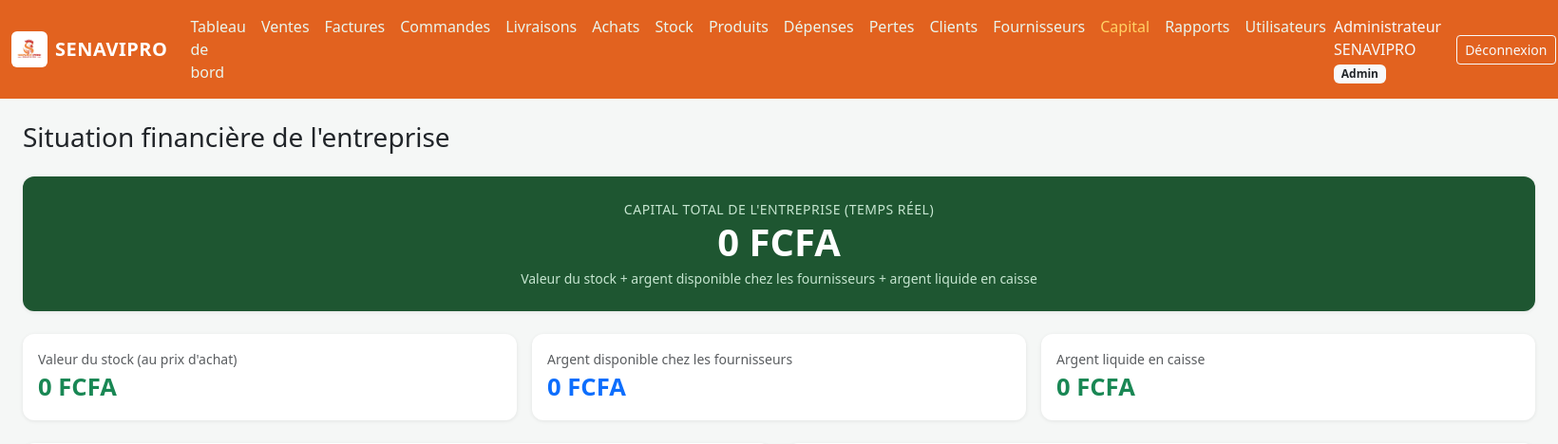
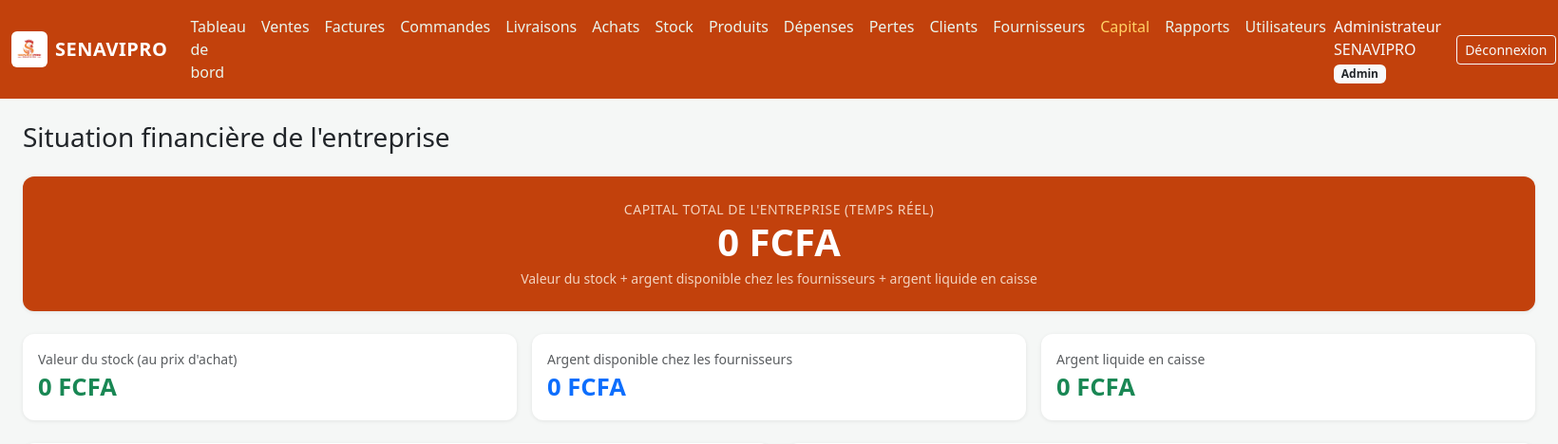
Before and after one commit to Bayegaye/senavipro, a Flask app: page /capital in a window 1640 px wide. Shown: the top 468 px of the page at 95% size. Run offline with Flask 3, Linux system fonts and the light colour scheme; a user stored in the database is signed in; data comes from the database, SQL or seed files in the repository; data that the repository does not hold is empty; parts of the project's set-up code (start-up, migrations or seed data) failed here and were passed over; some libraries are stand-ins or nearby versions.

Commit message:
Applique l'orange terracotta (option B) a la barre de menu et au bandeau Capital
Co-Authored-By: Claude Sonnet 5 <noreply@anthropic.com>
Claude-Session: https://claude.ai/code/session_01U5FPY1rNr5MEyiMqKtSDKS

```diff
--- a/templates/base.html
+++ b/templates/base.html
@@ -10,7 +10,7 @@
 <style>
   body { background:#f5f7f6; }
   .navbar-brand { font-weight: 700; letter-spacing: .5px; }
-  .navbar-senavipro { background: #E2621F; }
+  .navbar-senavipro { background: #C2410C; }
   .navbar-senavipro .nav-link { color: #e9f5ec; }
   .navbar-senavipro .nav-link.active, .navbar-senavipro .nav-link:hover { color: #ffd166; }
   .card-stat { border: none; border-radius: .75rem; box-shadow: 0 1px 4px rgba(0,0,0,.08); }
--- a/templates/capital.html
+++ b/templates/capital.html
@@ -3,11 +3,11 @@
 {% block content %}
 <h3 class="mb-4">Situation financière de l'entreprise</h3>
 
-<div class="card card-stat p-4 mb-4" style="background:#1e5631;">
+<div class="card card-stat p-4 mb-4" style="background:#C2410C;">
   <div class="text-center">
-    <div class="text-uppercase small" style="color:#c7e6d1;letter-spacing:.5px;">Capital total de l'entreprise (temps réel)</div>
+    <div class="text-uppercase small" style="color:#f3d3bf;letter-spacing:.5px;">Capital total de l'entreprise (temps réel)</div>
     <div class="display-6 fw-bold text-white">{{ '{:,.0f}'.format(situation_financiere).replace(',', ' ') }} FCFA</div>
-    <div class="small mt-1" style="color:#c7e6d1;">
+    <div class="small mt-1" style="color:#f3d3bf;">
       Valeur du stock + argent disponible chez les fournisseurs + argent liquide en caisse
     </div>
   </div>
```
